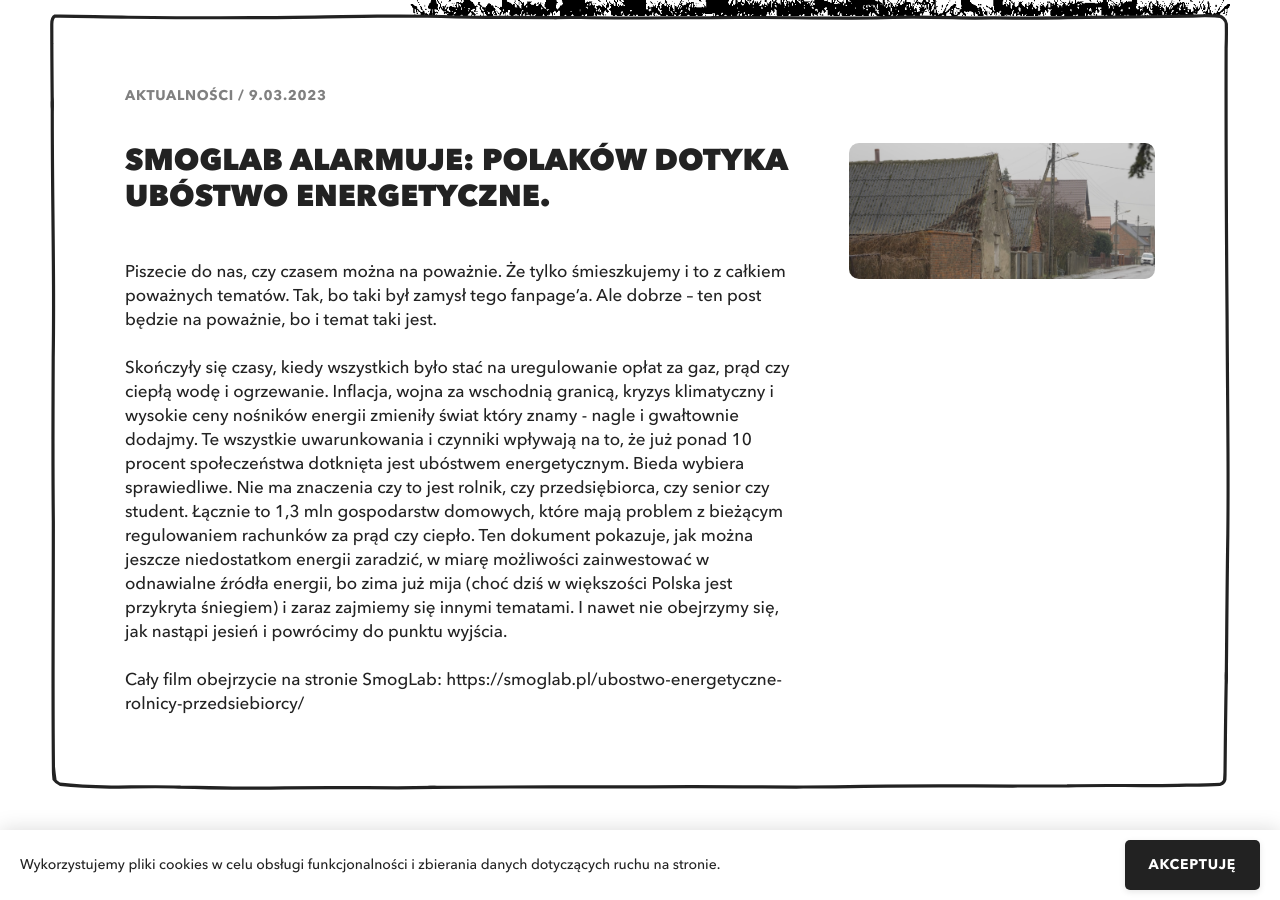
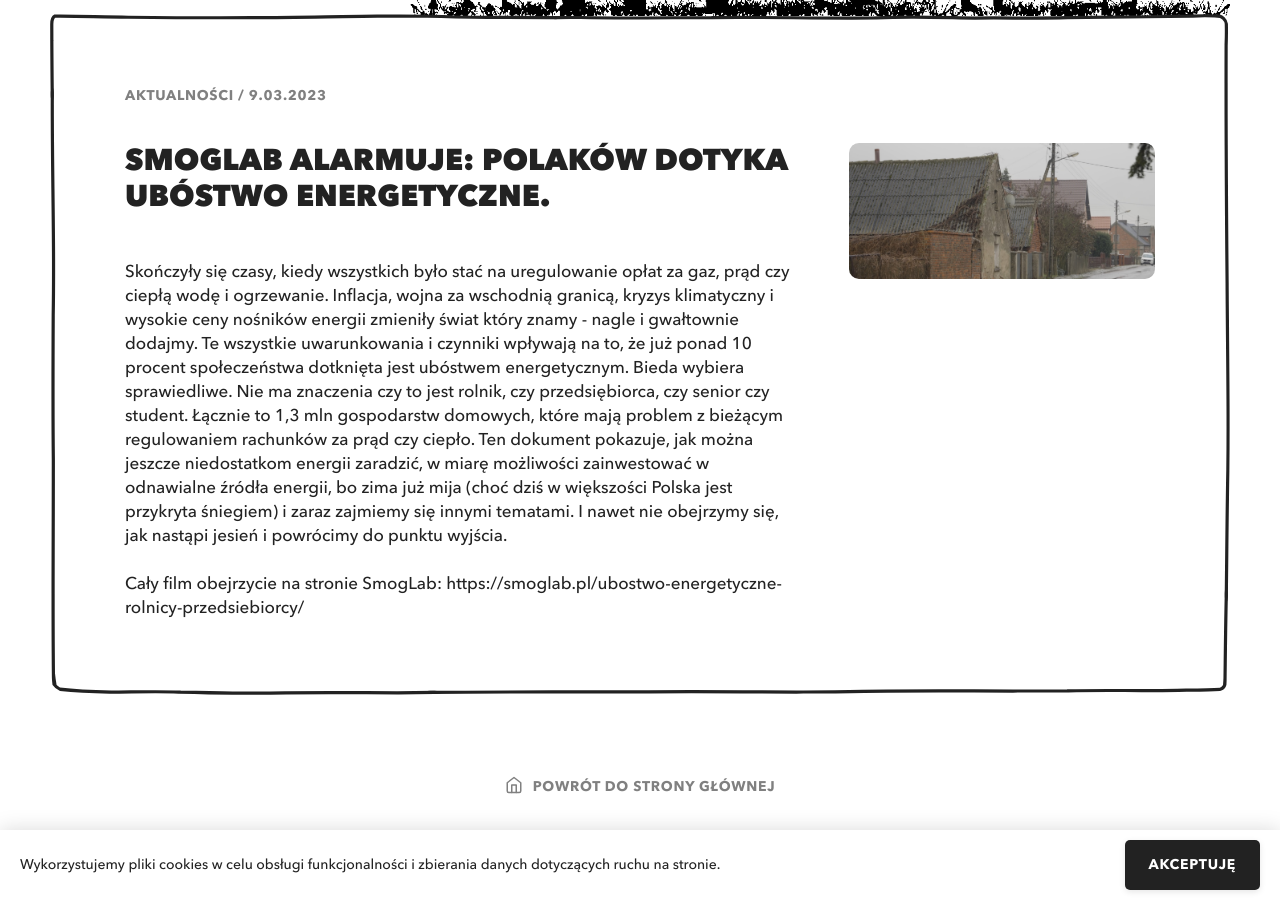
Before and after one commit to kopalniakitu/kopalniakitu, a Jekyll site: the page built from _posts/2023-03-09-Polaków-dotyka-ubóstwo-energetyczne.md, in a window 1280 px wide and 900 px high, scrolled down 364 px. Built offline with Jekyll 4.4.1, drawn with Linux system fonts in a browser that asks for light colours.

Commit message:
Update 2023-03-09-Polaków-dotyka-ubóstwo-energetyczne.md

```diff
--- a/_posts/2023-03-09-Polaków-dotyka-ubóstwo-energetyczne.md
+++ b/_posts/2023-03-09-Polaków-dotyka-ubóstwo-energetyczne.md
@@ -1,14 +1,12 @@
 ---
 layout: post
 title: "SmogLab alarmuje: Polaków dotyka ubóstwo energetyczne."
-excerpt: "Piszecie do nas, czy czasem można na poważnie. Że tylko śmieszkujemy i to z całkiem poważnych tematów. Tak, bo taki był zamysł tej strony internetowej. Ale dobrze – ten post będzie na poważnie, bo i temat taki jest."
+excerpt: "Skończyły się czasy, kiedy wszystkich było stać na uregulowanie opłat za gaz, prąd czy ciepłą wodę i ogrzewanie. Inflacja, wojna za wschodnią granicą, kryzys klimatyczny i wysokie ceny nośników energii zmieniły świat który znamy - nagle i gwałtownie dodajmy. Te wszystkie uwarunkowania i czynniki wpływają na to, że już ponad 10 procent społeczeństwa dotknięta jest ubóstwem energetycznym."
 
 image: "chata.jpg"
 
 ---
 
-Piszecie do nas, czy czasem można na poważnie. Że tylko śmieszkujemy i to z całkiem poważnych tematów. Tak, bo taki był zamysł tego fanpage’a. Ale dobrze – ten post będzie na poważnie, bo i temat taki jest.
-
 Skończyły się czasy, kiedy wszystkich było stać na uregulowanie opłat za gaz, prąd czy ciepłą wodę i ogrzewanie. Inflacja, wojna za wschodnią granicą, kryzys klimatyczny i wysokie ceny nośników energii zmieniły świat który znamy - nagle i gwałtownie dodajmy. Te wszystkie uwarunkowania i czynniki wpływają na to, że już ponad 10 procent społeczeństwa dotknięta jest ubóstwem energetycznym. Bieda wybiera sprawiedliwe. Nie ma znaczenia czy to jest rolnik, czy przedsiębiorca, czy senior czy student. Łącznie to 1,3 mln gospodarstw domowych, które mają problem z bieżącym regulowaniem rachunków za prąd czy ciepło. Ten dokument pokazuje, jak można jeszcze niedostatkom energii zaradzić, w miarę możliwości zainwestować w odnawialne źródła energii, bo zima już mija (choć dziś w większości Polska jest przykryta śniegiem) i zaraz zajmiemy się innymi tematami. I nawet nie obejrzymy się, jak nastąpi jesień i powrócimy do punktu wyjścia.
 
 Cały film obejrzycie na stronie SmogLab: https://smoglab.pl/ubostwo-energetyczne-rolnicy-przedsiebiorcy/
```
